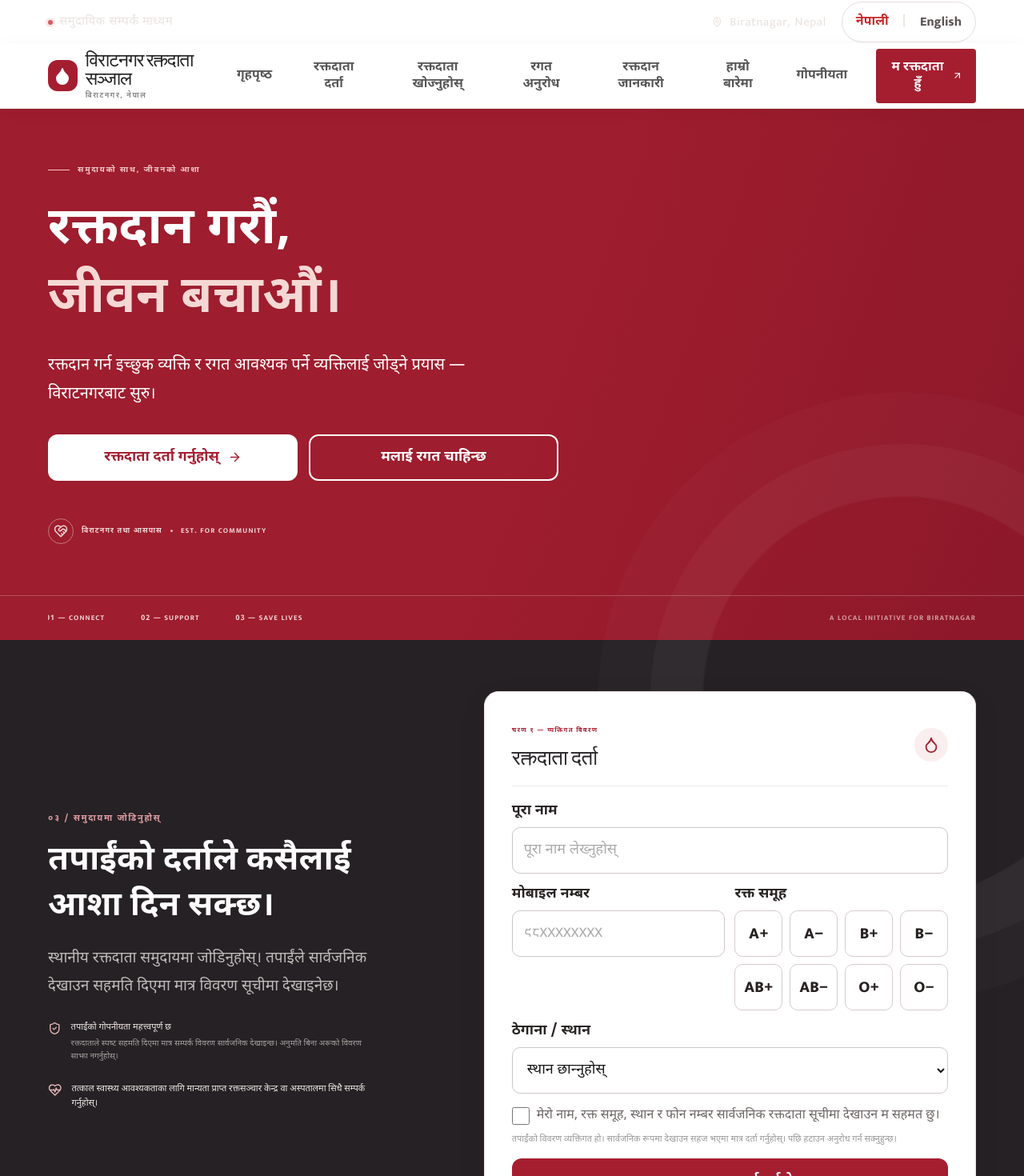
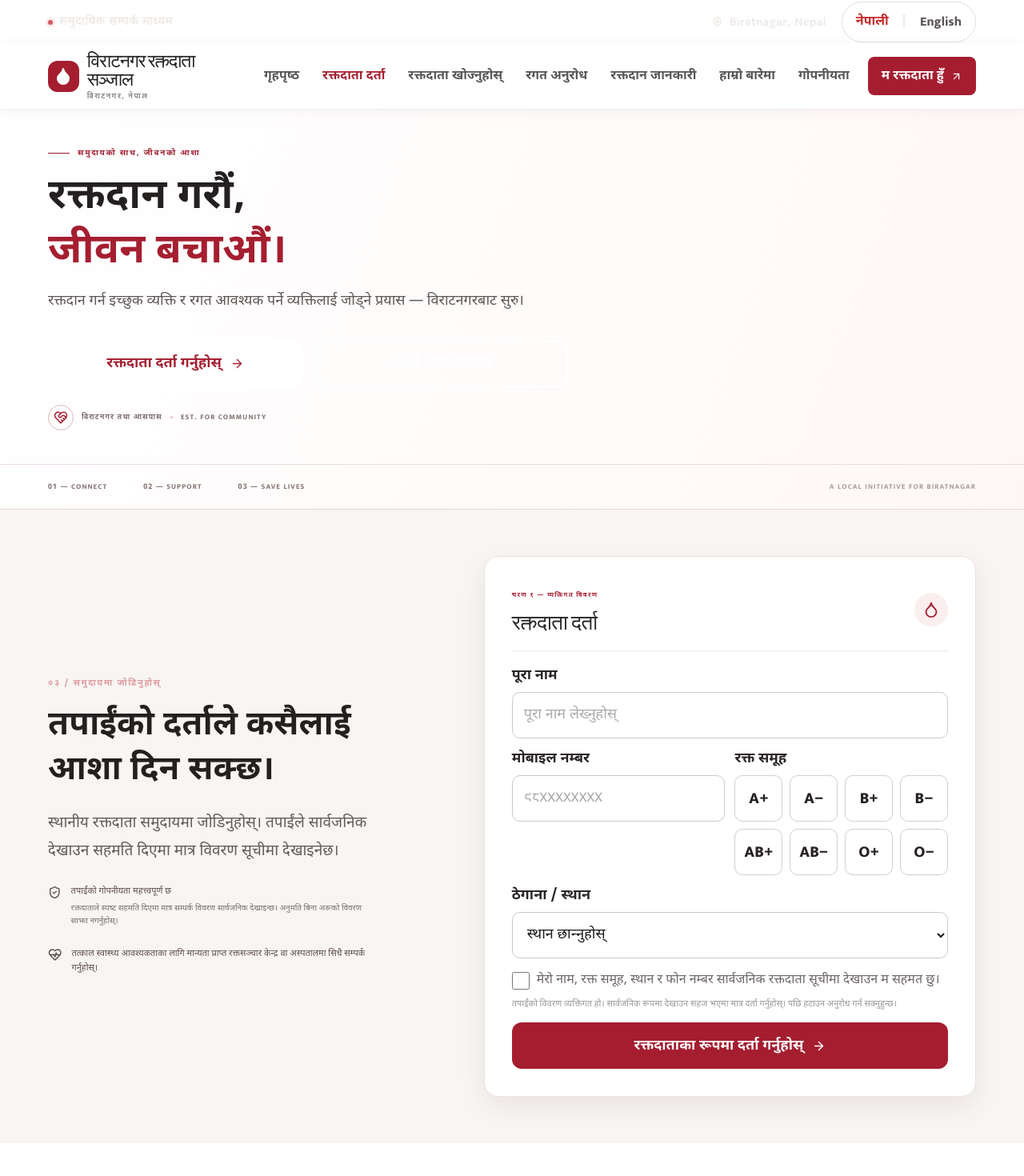
Before and after one commit to karkihubbb/blooddonor, a React (Vite) app: page / in a window 1280 px wide. Shown: the top 1470 px of the page at 80% size. Built offline with nearby package versions, Linux system fonts and the light colour scheme; no server answers; the database is empty.

Commit message:
Style BiratnagarBloodNetwork portal layout without hero photos

```diff
--- a/src/style.css
+++ b/src/style.css
@@ -187,3 +187,45 @@ button:focus-visible,a:focus-visible,input:focus-visible,select:focus-visible{ou
  .footer-links{gap:24px}
 }
 @media(max-width:380px){.language-switch{font-size:14px;padding:4px 6px}.blood-choice{font-size:17px}}
+
+
+/* BiratnagarBloodNetwork — clean blood-donation portal layout */
+.photo-story{display:none!important}
+.hero{background:#f7eeee;color:#242020;border-bottom:1px solid #eadada}
+.hero:before{background:linear-gradient(110deg,#fff 0%,#fff7f7 100%)}
+.hero-grid{opacity:.045;background-image:linear-gradient(90deg,transparent 49.8%,#9e1d2e 50%,transparent 50.2%),linear-gradient(transparent 49.8%,#9e1d2e 50%,transparent 50.2%)}
+.hero-content{display:block;min-height:0;padding:48px 0 42px}
+.hero-copy{max-width:820px}
+.eyebrow{color:#9e1d2e}
+.eyebrow-line{background:#9e1d2e}
+.hero h1{color:#242020;margin:16px 0 12px;font-size:clamp(34px,4.2vw,52px);line-height:1.3}
+.hero h1 em{color:#a51e30}
+.hero-intro{color:#5e5555;max-width:680px;font-size:18px}
+.hero-proof{color:#7d6b6b;margin-top:22px}
+.proof-icon{color:#a51e30;border-color:#d9bcbc}
+.hero-bottom{border-top:1px solid #eadada}
+.hero-bottom-inner{color:#806d6d}
+.hero-bottom-inner span:not(.hero-bottom-caption){animation:none}
+.header{height:auto;min-height:82px}
+.nav-wrap{min-height:82px;gap:22px}
+.nav-links{gap:17px}
+.nav-links button{white-space:nowrap}
+.nav-links .nav-register{color:#a51e30;font-weight:900}
+.nav-links .nav-cta{border-radius:8px}
+.action-section{background:#f8f5f3;color:#202020;padding:58px 0}
+.action-section:before{display:none}
+.action-copy h2{color:#242020}
+.action-copy>p{color:#625b5b}
+.action-aside,.action-aside span{color:#5c4d4d}
+.action-aside small{color:#766d6d}
+.form-card{box-shadow:0 12px 35px #34151512}
+@media(max-width:900px){.nav-links{gap:8px}.nav-links button{font-size:13px;padding-left:5px;padding-right:5px}}
+@media(max-width:700px){
+ .hero-content{padding:38px 0 30px}
+ .hero h1{font-size:36px;color:#242020}
+ .hero-intro{font-size:17px;color:#514848}
+ .hero-proof{color:#806d6d}
+ .nav-links{top:100%;gap:0}
+ .nav-links button{min-height:52px;font-size:16px}
+ .action-section{padding:42px 0}
+}
```
